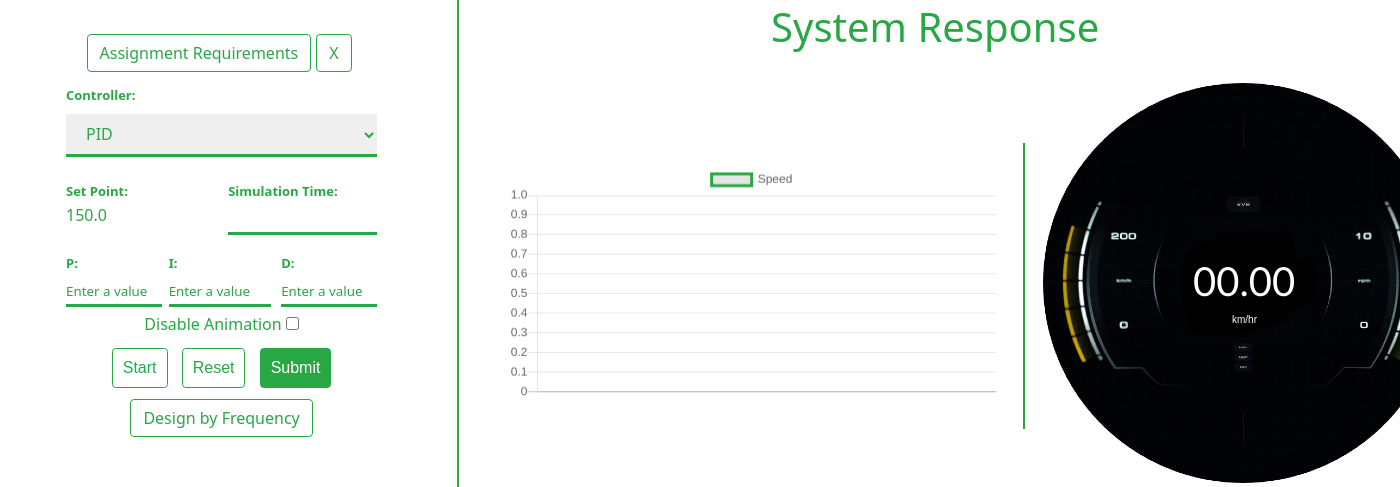
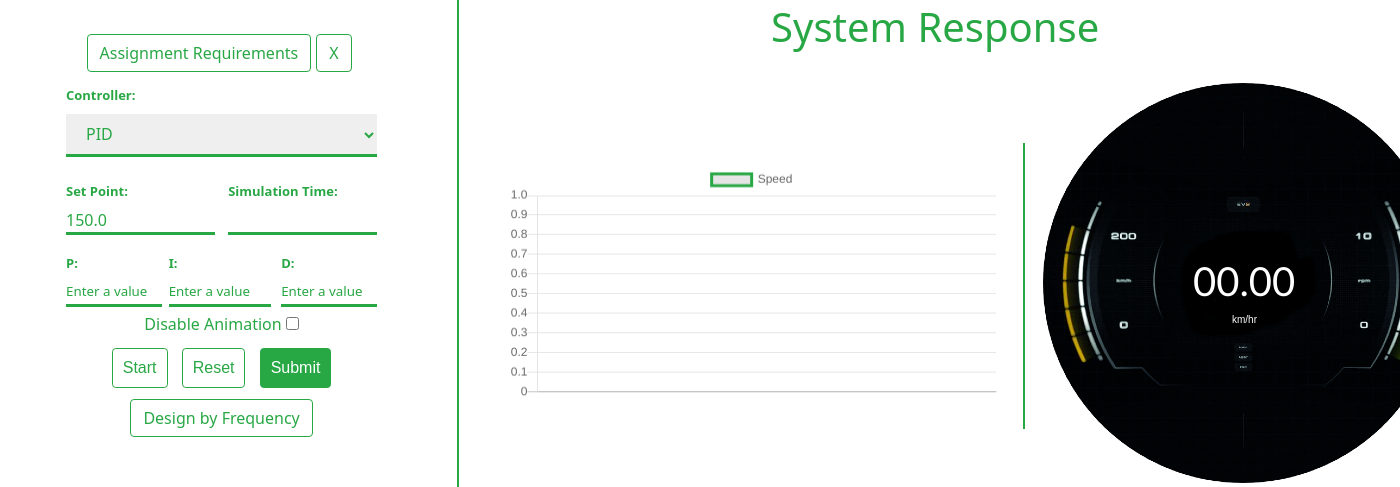
Before and after one commit to AhmedShehab/control_simulator, a Django app: template main/templates/main/cruise.html in a window 1400 px wide; the page is wider, and only the part inside the window is pictured. Shown: the part 103-590 px from the top of that part. Run offline with Django 3.2, Linux system fonts and the light colour scheme; the template is opened without the code that fills it: values that come from a table or form of the project are taken from there, others are empty; data comes from the database, SQL or seed files in the repository; both versions use the stored data as it was after the commit; some libraries are stand-ins or nearby versions.

Commit message:
Slight mod on set point field

```diff
--- a/main/static/main/css/simulator.css
+++ b/main/static/main/css/simulator.css
@@ -139,23 +139,30 @@ input:focus::placeholder {
 	width: 40%;
 	padding: 2%;
 }
-.simulationContainer .tResponse{
+.simulationContainer .tResponse {
 	border-right: 2px solid var(--main-color);
 	padding: 2%;
 	width: 60%;
 }
-select{
+select {
 	color: var(--main-color);
 	overflow: hidden;
 	outline: none;
 }
-option:hover, option:focus, option:active{
+option:hover,
+option:focus,
+option:active {
 	background-color: var(--main-color);
 	background: var(--main-color);
 	color: white;
 	outline: none;
 }
-.removePadding{
+.removePadding {
 	padding: 0;
 	margin: 0;
 }
+h6{
+	border-bottom: var(--main-color) solid 3px;
+	margin-top: 5px;
+	margin-bottom: 0px;
+}
```
Also changed, not shown: db.sqlite3.
